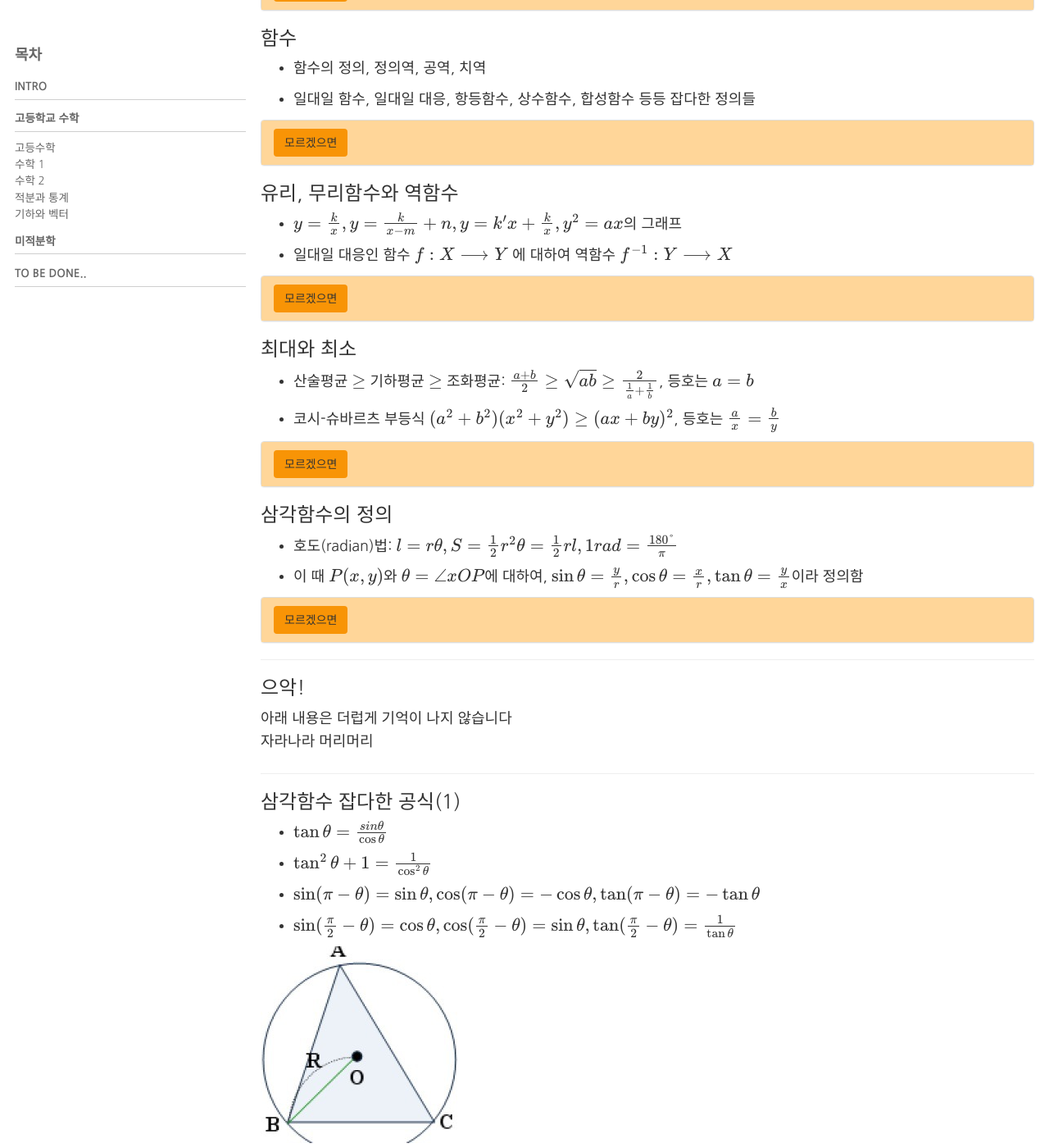
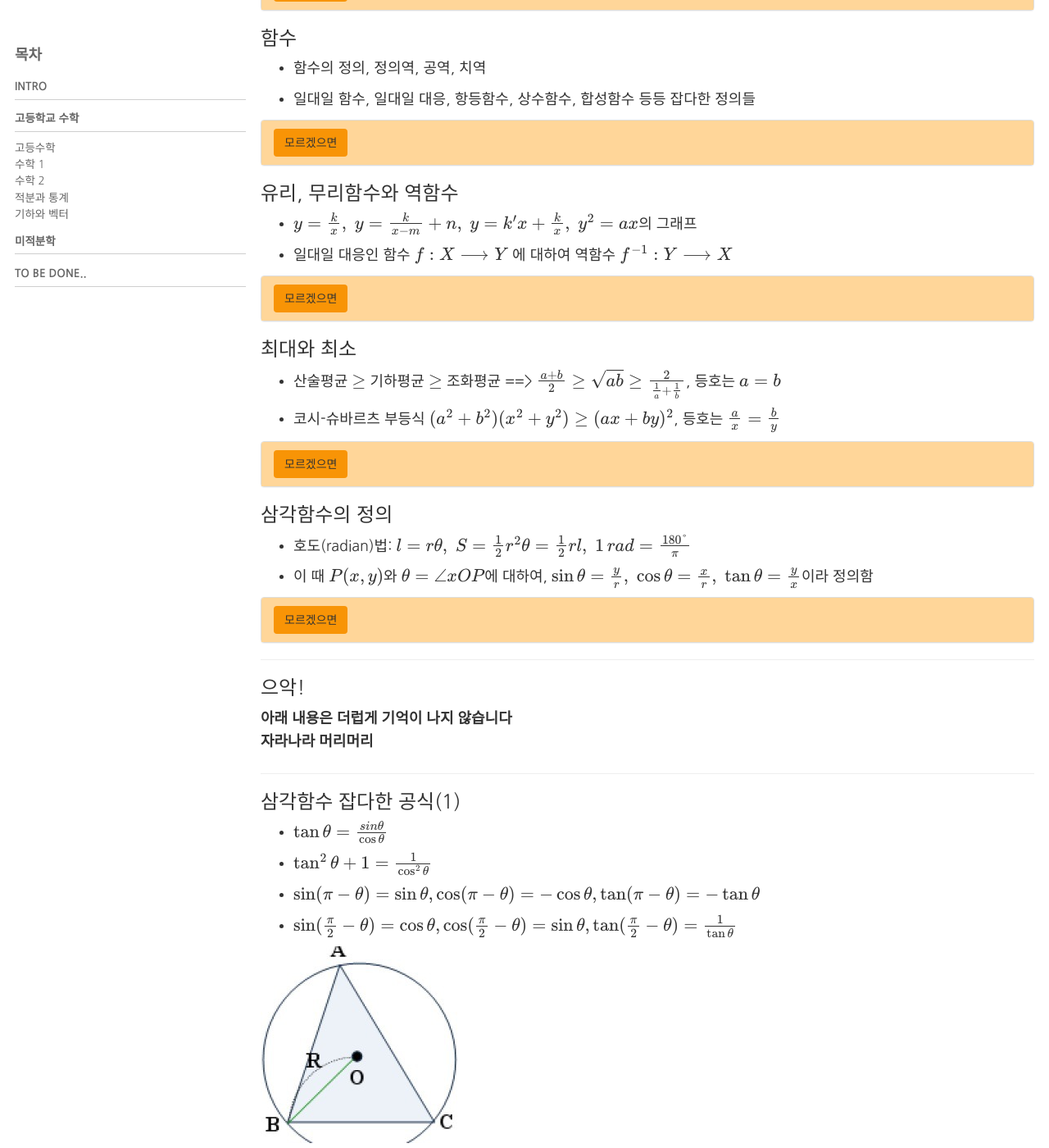
Before and after one commit to illhyhl1111/PPPP.github.io, a Jekyll site: the page built from _posts/2018-09-16-mathematics.md, in a window 1280 px wide and 1400 px high, scrolled down 2936 px. Shown: the whole window at 82% size. Built offline with Jekyll 4.4.1, drawn with Linux system fonts in a browser that asks for light colours; nearby versions of some CDN libraries; formulas are drawn with MathJax 3; part of the change alters nothing that is shown; some of the changed text lies outside the part shown.

Commit message:
버그수정

```diff
--- a/_posts/2018-09-16-mathematics.md
+++ b/_posts/2018-09-16-mathematics.md
@@ -418,14 +418,14 @@ $X$의 각 원소에서 $Y$의 원소로의 대응을 $X$에서 $Y$로 가는
 
 #### 합성함수
 * 두 함수 $f: X \longrightarrow Y$, $g: Y \longrightarrow Z$일 때, $g(f(x))$는 정의역이 $X$이고 공역이 $Z$가 된다.
-* 함성함수 $g \circ f$는 $g \circ f: x \longrightarrow g(f(x)), (g \circ f)(x) = g(f(x))$
+* 함성함수 $g \circ f$는 $g \circ f: x \longrightarrow g(f(x)), \; (g \circ f)(x) = g(f(x))$
 
 {% endcapture %}
 
 {% capture context2 %}
 #### 합성함수와 Group의 성질
 * 교환법칙: $g \circ f \neq f \circ g$
-* 결합법칙: $h \circ (g circ f) = (h \circ g) \circ f$
+* 결합법칙: $h \circ (g \circ f) = (h \circ g) \circ f$
 * 항등원: $f \circ I = I \circ f = f$
 * 함수가 일대일 대응일 경우 역원도 존재하며, 뒤에 역함수로 나옴.
 {% endcapture %}
@@ -433,7 +433,7 @@ $X$의 각 원소에서 $Y$의 원소로의 대응을 $X$에서 $Y$로 가는
 {% include blocks.html context1=context1 context2=context2 topic="고등수학_함수" %}
 
 ### 유리, 무리함수와 역함수
-* $y=\frac{k}{x}, y=\frac{k}{x-m}+n, y=k'x+\frac{k}{x}, y^2=ax$의 그래프
+* $y=\frac{k}{x}, \; y=\frac{k}{x-m}+n, \; y=k'x+\frac{k}{x}, \; y^2=ax$의 그래프
 * 일대일 대응인 함수 $f:X \longrightarrow Y$ 에 대하여 역함수 $f^{-1}: Y \longrightarrow X$
 
 {% capture context1 %}
@@ -445,26 +445,27 @@ $X$의 각 원소에서 $Y$의 원소로의 대응을 $X$에서 $Y$로 가는
 ![Alt text](/pictures/mathematics/캡처3.JPG)
 
 * $k, k'$에 따른 $y=k'x+\frac{k}{x}$ <br/>
-![Alt text](/pictures/mathematics/캡처3.JPG)
+![Alt text](/pictures/mathematics/캡처.JPG)
 
 킹갓구글에서 그래프까지 그려주는줄은 몰랐읍니다 충성충성
 <br/>
+
 #### 무리함수
 * $y^2=ax, y=\pm \sqrt{\pm ax}$ <br/>
 ![Alt text](/pictures/mathematics/캡처4.JPG) <br/>
   정의역과 치역을 좀 생각해야된다.
+
 <br/>
+#### 역함수
+* 역함수의 정의를 위해선, $f:X \longrightarrow Y$에서 $Y$의 임의의 한 원소에 $X$의 원소가 하나씩만 대응되어야 하기 때문에 일대일 대응이어야 함. <br/>
+* $y=f(x) \Leftrightarrow x=f^{-1}(y)$
+* 함수 $f$가 일대일 대응이면 역함수 $f^{-1}$은 존재한다 (존재성)
 
-#### 역함수
-* 역함수의 정의를 위해선, $f:X \longrightarrow Y$에서 $Y$의 임의의 한 원소에 $X$의 원소가 하나씩만 대응되어야 하기 때문에 일대일 대응이어야 함.
-$y=f(x) \Leftrightarrow x=f^{-1}(y)$
-함수 $f$가 일대일 대응이면 역함수 $f^{-1}$은 존재한다 (존재성)
 <br/>
-
 #### 역함수의 성질
 * $(f^{-1})^{-1} = f$
-* $f^{-1}(f(x))=x (f^{-1} \circ f = I_x)$
-* $f(f^{-1}(y))=y (f \circ f^{-1} = I_y)$
+* $f^{-1}(f(x))=x \quad (f^{-1} \circ f = I_x)$
+* $f(f^{-1}(y))=y \quad (f \circ f^{-1} = I_y)$
 * $f:X \longrightarrow Y, g:Y \longrightarrow X$에서 $g \circ f = I_x, f \circ g = I_y \Leftrightarrow g=f^{-1}$ (유일성)
 * 일대일 대응 $f:X \longrightarrow Y, g:Y \longrightarrow Z$에 대하여  $(g \circ f)^{-1} = f^{-1} \circ g^{-1}$
 
@@ -472,9 +473,9 @@ $y=f(x) \Leftrightarrow x=f^{-1}(y)$
 
 {% capture context2 %}
 #### 역함수 증명
-*존재성, 유일성 - TODO <br/>
+* 존재성, 유일성 - TODO <br/>
 
-* $(g \circ f)^{-1} = f^{-1} \circ g^{-1}$
+* $(g \circ f)^{-1} = f^{-1} \circ g^{-1}$ 증명
   <p> $$(f^{-1} \circ g^{-1}) \circ (g \circ f) = f^{-1} \circ (g^{-1} \circ g) \circ f = f^{-1} \circ I \circ f = f^{-1} \circ f = I \\
         (g \circ f) \circ (f^{-1} \circ g^{-1}) = g \circ (f \circ f^{-1}) \circ g^{-1} = g \circ I \circ g^{-1} = g \circ g^{-1} = I \\
         \therefore (g \circ f)^{-1} = f^{-1} \circ g^{-1}$$ </p>
@@ -483,7 +484,7 @@ $y=f(x) \Leftrightarrow x=f^{-1}(y)$
 {% include blocks.html context1=context1 context2=context2 topic="고등수학_유리함수" %}
 
 ### 최대와 최소
-* 산술평균 $\geq$ 기하평균 $\geq$ 조화평균: $\frac{a+b}{2} \geq \sqrt{ab} \geq \frac{2}{\frac{1}{a}+\frac{1}{b}}$, 등호는 $a=b$
+* 산술평균 $\geq$ 기하평균 $\geq$ 조화평균 ==> $\frac{a+b}{2} \geq \sqrt{ab} \geq \frac{2}{\frac{1}{a}+\frac{1}{b}}$, 등호는 $a=b$
 * 코시-슈바르츠 부등식 $(a^2+b^2)(x^2+y^2) \geq (ax+by)^2$, 등호는 $\frac{a}{x}=\frac{b}{y}$
 
 {% capture context1 %}
@@ -496,21 +497,23 @@ $y=f(x) \Leftrightarrow x=f^{-1}(y)$
 <p> $$ \frac{x_1 + x_2 + \cdots + x_n}{n} \geq \sqrt[n]{x_1 x_2 \cdots x_n} \geq \frac{n}{\frac{1}{x_1}+\frac{1}{x_2}+ \cdots + \frac{1}{x_n}} $$ </p>
 * $n=2$일 때 증명은 쉽다. 하지만 $n$항으로 일반화하면...
 
-![Alt text](/pictures/mathematics/산술기하조화.jpg)
-$n=2$일 때 증명은 너무 쉽다고 심지어 그림으로 농락하는것도 있다.
+![Alt text](/pictures/mathematics/산술기하조화.jpg) {: width="50%" height="50%"}
+$n=2$일 때 증명은 너무 쉽다고 심지어 그림으로 농락하는것도 있다...
 <br/>
 
 #### 가중 산술-기하 평균 부등식
+* 각 항 앞에 가중치를 더한 부등식이다.
+* 가중 산술-기하 평균 부등식은
 <p> $$ \frac{\alpha_1 x_1 + \cdots + \alpha_n x_n}{\alpha} \geq \sqrt[\alpha]{x_1^{\alpha_1} \cdots x_n^{\alpha_n}} \\
        (x_i>0, \alpha_i>0) $$ </p>
 <br/>
 
 #### 코시-슈바르츠 부등식
-* 역시 일반식은
+* 일반식은
   <p> $$ (a_1^2+a_2^2+\cdots+a_n^2)(x_1^2+x_2^2+\cdots+x_n^2) \geq (a_1x_1+a_2x_2+\cdots+a_nx_n)^2 $$ </p>
 * 아예 제곱항도 $p$로 일반화시키면 [횔더 부등식](http://mathseodang.com/220450030140)이 된다
   <p> $$ \left(\sum_{i=1}^{n} {a_i^p}\right)^{1/p}\left(\sum_{i=1}^{n} {b_i^q}\right)^{1/q} \geq \sum_{i=1}^{n} {a_i b_i} \\
-         p>1, q>1, \frac{1}{p}+\frac{1}{q}=1, equality iff a_i^p=\lambda b_i^q $$ </p>
+         p>1, q>1, \frac{1}{p}+\frac{1}{q}=1, \; equality \; iff \; a_i^p=\lambda b_i^q $$ </p>
 
 {% endcapture %}
 
@@ -520,15 +523,16 @@ $n=2$일 때 증명은 너무 쉽다고 심지어 그림으로 농락하는것
 <br/>
 
 ##### 볼록 함수(convex function)
-* 함수 f:X->R가 다음을 만족하면 볼록 함수로 부름 <br/>
+* 함수 $f:X\longrightarrow R$가 다음을 만족하면 볼록 함수로 부름 <br/>
   ![Alt text](/pictures/mathematics/볼록.png)
-  <p> $$ \forall x_1, x_2 \in X, \any t \in [0, 1]: f(tx_1+(1-t)x_2) \leq tf(x_1)+(1-t)f(x_2) $$ </p>
+  <p> $$ \forall x_1, x_2 \in X, \forall t \in [0, 1]: f(tx_1+(1-t)x_2) \leq tf(x_1)+(1-t)f(x_2) $$ </p>
 * 등호를 빼면 strictly convex function 이다.
+
 ----------------
 <br/>
 
 * 머암튼 $f:(a,b) \longrightarrow R$가 연속인 볼록 함수라면, 젠센 부등식은
-  <p> $$ \forall x_i \in (a, b), p_i > 0, \sum_{i=1}^{n} {p_i} = 1 일 때 f\left(\sum_{i=1}^{n} {p_i x_i}\right) \leq \sum_{i=1}^{n} {p_i f(x_i)} $$
+  <p> $$ \forall x_i \in (a, b), p_i > 0, \sum_{i=1}^{n} {p_i} = 1 \; 일 \, 때 \; f\left(\sum_{i=1}^{n} {p_i x_i}\right) \leq \sum_{i=1}^{n} {p_i f(x_i)} $$
 * 증명은 [수학적 귀납법](http://suhak.tistory.com/221)으로.
 <br/>
 
@@ -537,7 +541,7 @@ $n=2$일 때 증명은 너무 쉽다고 심지어 그림으로 농락하는것
   * 위로 볼록한 만만한 함수 $f(x)=-\ln(x)$ 로 두고
 <p> $$
   \begin{align*}
-    $$ \alpha_1 + \alpha_2 + \cdots + \alpha_n = \alpha, & w_i = \frac{\alpha_i}{\alpha} \\
+    \alpha_1 + \alpha_2 + \cdots + \alpha_n = \alpha, & w_i = \frac{\alpha_i}{\alpha} \\
     f(w_1 x_1 + \cdots + w_n x_n) & \leq w_1 f(x_1) + \cdots + w_n f(x_n) \\
     \ln(w_1 x_1 + \cdots + w_n x_n) & \geq w_1 \ln(x_1) + \cdots + w_n \ln(x_n) = \ln(x_1^{w_1} \cdots x_n^{w_n}) \\
     \therefore w_1 x_1 + w_2 x_2 + \cdots + w_n x_n & \geq x_1^{w_1} x_2^{w_2} \cdots x_n^{w_n} \\
@@ -547,35 +551,38 @@ $$ </p>
 
 * 기하-조화평균은 <br/>
   $f(\frac{w_1}{x_1} + \cdots + \frac{w_n}{x_n}) \leq w_1 f(\frac{1}{x_1}) + \cdots + w_n f(\frac{1}{x_n})$ 으로 똑같이 증명됨 <br/>
-  꺄륵
+
+꺄륵
+
 <br/>
 
 #### 코시-슈바르츠 부등식 증명
 * [별별 증명법](https://m.blog.naver.com/yh6613/220458975310)이 다 있다.
 * 귀찮은 기념으로 간단하게만 설명하면
-  * $let A=\sqrt(a_1^2+a_2^2+\cdots+\a_n^2), B=\sqrt(b_1^2+b_2^2+\cdots+\b_n^2)$
+  * $let A=\sqrt{a_1^2+a_2^2+\cdots+a_n^2}, B=\sqrt{b_1^2+b_2^2+\cdots+b_n^2}$
   * 산술 기화평균 부둥식에 따라 <br/>
-    $\sqrt{\frac{a_i^2}{A^2} \frac{b_i^2}{B^2}} \leq \frac{1}{2}\left(\frac{a_i^2}{A^2}+\frac{b_i^2}{B^2}\right)$
+    $\sqrt{\dfrac{a_i^2}{A^2} \dfrac{b_i^2}{B^2}} \leq \dfrac{1}{2}\left(\dfrac{a_i^2}{A^2}+\dfrac{b_i^2}{B^2}\right)$
   * 이걸 $i=1$ 부터 $n$에 대한 부등식을 모두 더하면 우변은 1이 되고, 결국 $\sum_{i=1}^{n} {\sqrt{a_i^2 b_i^2}} \leq AB$로 증명된다. <br/>
 
-* [재배열 부등식](http://mathseodang.com/220455558272) 도 볼만한거같다
+<br/>
+* [재배열 부등식](http://mathseodang.com/220455558272) 도 볼만함
 
 {% endcapture %}
 
 {% include blocks.html context1=context1 context2=context2 topic="고등수학_최대와최소" %}
 
 ### 삼각함수의 정의
-* 호도(radian)법: $l=r\theta, S=\frac{1}{2}r^2\theta=\frac{1}{2}rl, 1rad = \frac{180\degree}{\pi}$
-* 이 때 $P(x,y)$와 $\theta=\angle xOP$에 대하여, $\sin\theta=\frac{y}{r}, \cos\theta=\frac{x}{r}, \tan\theta=\frac{y}{x}$이라 정의함
+* 호도(radian)법: $l=r\theta, \; S=\frac{1}{2}r^2\theta=\frac{1}{2}rl, \; 1\,rad = \frac{180\degree}{\pi}$
+* 이 때 $P(x,y)$와 $\theta=\angle xOP$에 대하여, $\sin\theta=\frac{y}{r}, \; \cos\theta=\frac{x}{r}, \; \tan\theta=\frac{y}{x}$이라 정의함
 
 {% capture context1 %}
 #### 부채꼴의 넓이
-* $l=r\theta$인건 $\theta$의 radian 정의임 $\left(\frac{l}{2\pi r}=\frac{\theta}{2\pi}\right)$
+* $l=r\theta$ 인건 $\theta$의 radian 정의임 $\left(\frac{l}{2\pi r}=\frac{\theta}{2\pi}\right)$
 * 이 때 $\frac{S}{\pi r^2} = \frac{\theta}{2\pi}$에서 $S=\frac{1}{2}r^2\theta$
+
 <br/>
-
 #### 웃겨서 넣어봤다
-![Alt text](/pictures/mathematics/8177-2-7693.gif)
+![Alt text](/pictures/mathematics/8177-2-7693.gif)  {: width="40%" height="40%"} <br/>
 얼싸안코
 
 {% endcapture %}
@@ -588,8 +595,8 @@ $$ </p>
 -------------------------------------
 
 ### 으악!
-아래 내용은 더럽게 기억이 나지 않습니다 <br/>
-자라나라 머리머리
+**아래 내용은 더럽게 기억이 나지 않습니다** <br/>
+**자라나라 머리머리**
 
 -------------------------------------
 
@@ -601,7 +608,7 @@ $$ </p>
 <br/>
 
 ![Alt text](/pictures/mathematics/사인법칙.jpg)
-* 사인법칙 $\frac{a}{\sin A}=\frac{b}{\sin B}=\frac{c}{\sin C}=2R$
+* 사인법칙 $\dfrac{a}{\sin A}=\dfrac{b}{\sin B}=\dfrac{c}{\sin C}=2R$
 * 제1 코사인법칙 $a=b\cos C + c\cos B$
 * 제2 코사인법칙 $a^2=b^2+c^2-2bc\cos A$
 * $\vartriangle ABC$의 넓이 $S=\frac{1}{2}bc \sin A = \sqrt{s(s-a)(s-b)(s-c)} (2s=a+b+c)$
@@ -618,25 +625,31 @@ $$ </p>
 * 같은 원 위의 원주각은 모두 동일하다. [링크](https://mathbang.net/186) 참조
 * 이건 중학교 수학이다. 물론 기억안남 <br/>
   엌ㅋㅋㅋ
+
 <br/>
-
 ![Alt text](/pictures/mathematics/사인법칙.png)
 * 아무튼 점 $B$와 $O$를 잇는 선분과 원이 만나는 점 $A'$를 두면 증명이 된다.
 * 자세한건 [링크](https://www.mathfactory.net/10678) 참조
+
 <br/>
-
 #### 코사인 법칙
 ![Alt text](/pictures/mathematics/제1코사인법칙.png)
 * 제1 코사인법칙은 매우 직관적이다
   * $a = b\cos C + c\cos B$
 
+<br/>
 * 제1 코사인법칙으로부터
-  <p> $$ a^2 = ab \cos C + ca \cos B, b^2 = bc \cos A + ab \cos C, c^2 = ca \cos B + bc \cos A \\
-         a^2-b^2-c^2 = -2bc \cos A \\
-         a^2=b^2+c^2 -2bc \cos A $$ </p> <br/>
+  <p> $$
+    \begin{align*}
+      a^2 = ab \cos C + ca \cos B, b^2 = bc \cos A + ab \cos C, c^2 = ca \cos B + bc \cos A \\
+      a^2-b^2-c^2 &= -2bc \cos A \\
+      a^2&=b^2+c^2 -2bc \cos A
+    \end{align*}
+  $$ </p> <br/>
+
   수식놀음이다.
+
 <br/>
-
 #### 헤론의 공식
 이걸 증명해야하나 싶긴한데
 * $S=\frac{1}{2}bc \sin A$
```
